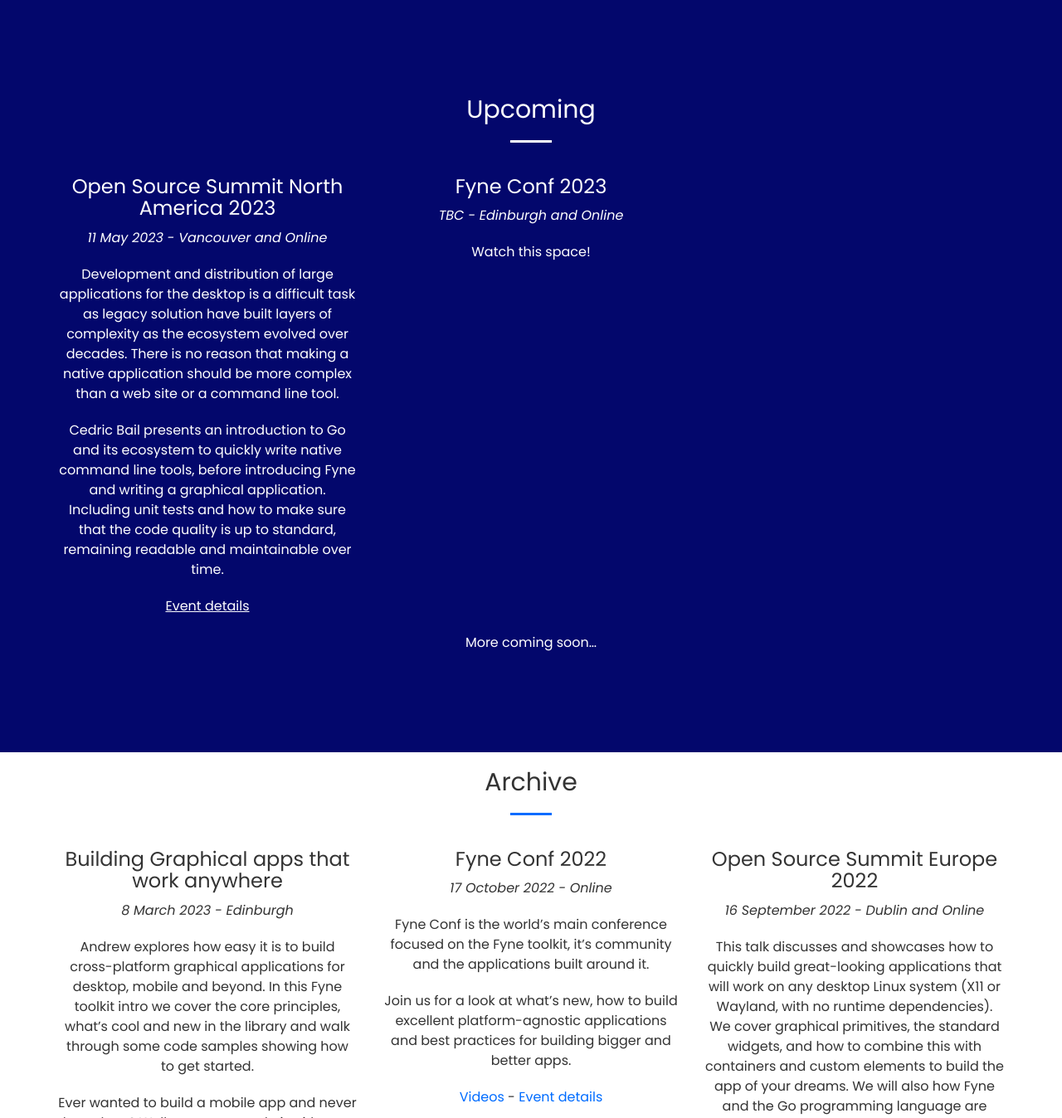
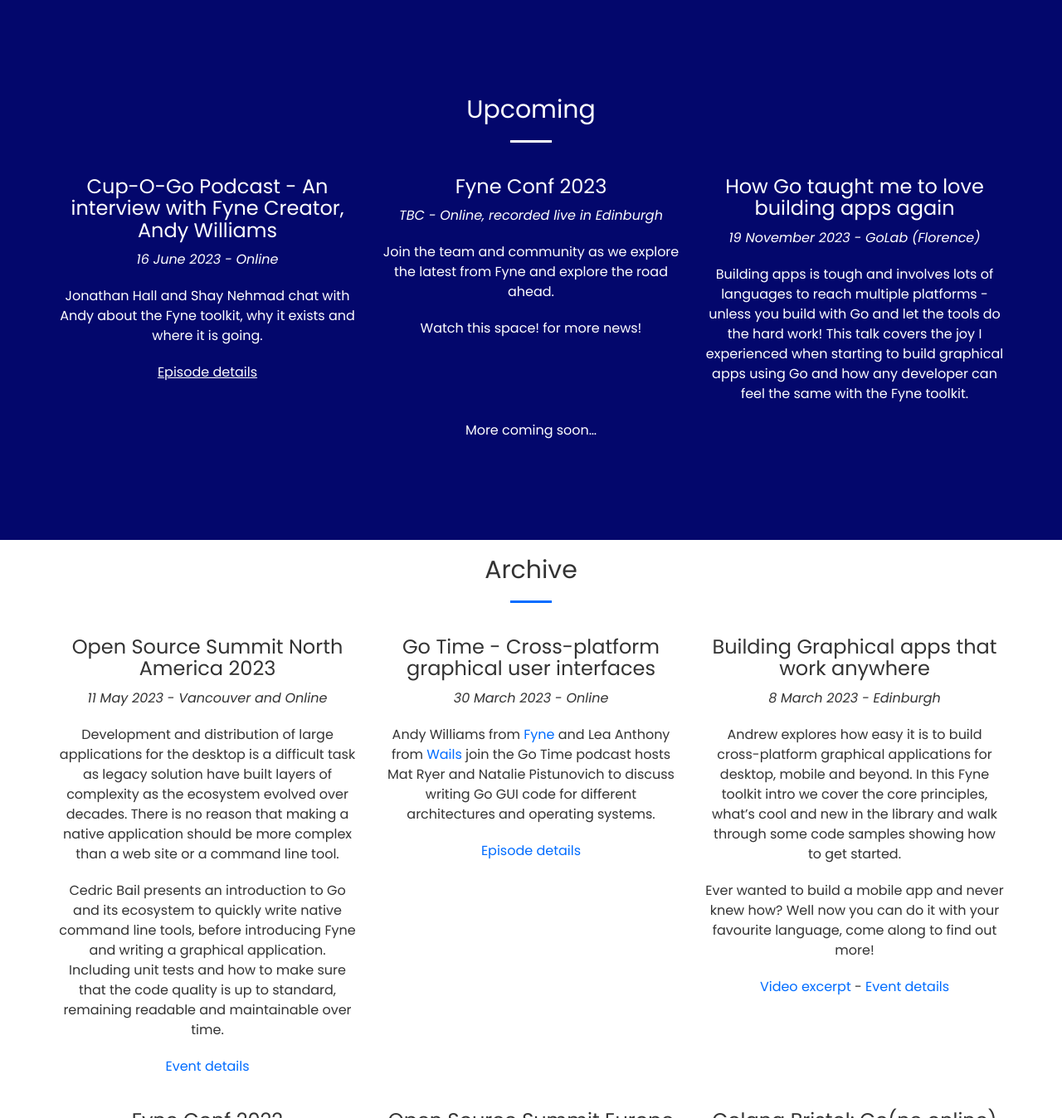
Before and after one commit to fyne-io/fyne-io.github.io, a Jekyll site: the page built from events/index.md, in a window 1280 px wide and 1400 px high, scrolled down 288 px, cut to the strip 52-1400 px from the top of the window. Shown: the whole strip at 83% size. Built offline with Jekyll 4.4.1, drawn with Linux system fonts in a browser that asks for light colours.

Commit message:
Updated for more new events

```diff
--- a/events/index.md
+++ b/events/index.md
@@ -23,26 +23,36 @@
 <div class="container">
 <div class="row">
 
+
 <div class="col-lg-4 text-center" markdown="1">
-### Open Source Summit North America 2023
+### Cup-O-Go Podcast - An interview with Fyne Creator, Andy Williams
 
-*11 May 2023 - Vancouver and Online*
+*16 June 2023 - Online*
 
-Development and distribution of large applications for the desktop is a difficult task as legacy solution have built layers of complexity as the ecosystem evolved over decades. There is no reason that making a native application should be more complex than a web site or a command line tool.
+Jonathan Hall and Shay Nehmad chat with Andy about the Fyne toolkit, why it exists and where it is going.
 
-Cedric Bail presents an introduction to Go and its ecosystem to quickly write native command line tools, before introducing Fyne and writing a graphical application. Including unit tests and how to make sure that the code quality is up to standard, remaining readable and maintainable over time.
-
-[Event details](https://ossna2023.sched.com/event/1LdyZ)
+[Episode details](https://cupogo.dev/episodes)
 </div>
 
 <div class="col-lg-4 text-center" markdown="1">
 ### Fyne Conf 2023
 
-*TBC - Edinburgh and Online*
+*TBC - Online, recorded live in Edinburgh*
 
-Watch this space!
+Join the team and community as we explore the latest from Fyne and explore the road ahead.
+
+Watch this space! for more news!
 </div>
 
+
+<div class="col-lg-4 text-center" markdown="1">
+### How Go taught me to love building apps again
+
+*19 November 2023 - GoLab (Florence)*
+
+Building apps is tough and involves lots of languages to reach multiple platforms - unless you build with Go and let the tools do the hard work! This talk covers the joy I experienced when starting to build graphical apps using Go and how any developer can feel the same with the Fyne toolkit.
+
+</div>
 
 </div>
 </div>
@@ -78,6 +88,29 @@
 <div class="container">
 <div class="row">
 
+
+<div class="col-lg-4 text-center" markdown="1">
+### Open Source Summit North America 2023
+
+*11 May 2023 - Vancouver and Online*
+
+Development and distribution of large applications for the desktop is a difficult task as legacy solution have built layers of complexity as the ecosystem evolved over decades. There is no reason that making a native application should be more complex than a web site or a command line tool.
+
+Cedric Bail presents an introduction to Go and its ecosystem to quickly write native command line tools, before introducing Fyne and writing a graphical application. Including unit tests and how to make sure that the code quality is up to standard, remaining readable and maintainable over time.
+
+[Event details](https://ossna2023.sched.com/event/1LdyZ)
+</div>
+
+<div class="col-lg-4 text-center" markdown="1">
+### Go Time - Cross-platform graphical user interfaces
+
+*30 March 2023 - Online*
+
+Andy Williams from [Fyne](https://fyne.io) and Lea Anthony from [Wails](https://wails.io) join the Go Time podcast hosts Mat Ryer and Natalie Pistunovich to discuss writing Go GUI code for different architectures and operating systems.
+
+[Episode details](https://changelog.com/gotime/271)
+</div>
+
 <div class="col-lg-4 text-center" markdown="1">
 ### Building Graphical apps that work anywhere
 
@@ -90,6 +123,12 @@
 
 [Video excerpt](https://youtu.be/7HCDtv2ub8Q) - [Event details](https://www.meetup.com/edinburgh-golang-meetup/events/291468268/)
 </div>
+
+</div>
+</div>
+
+<div class="container">
+<div class="row">
 
 <div class="col-lg-4 text-center" markdown="1">
 ### Fyne Conf 2022
@@ -113,12 +152,6 @@
 [Event details](https://osseu2022.sched.com/event/df4af1544d01a3d0cdc56aa688267898)
 </div>
 
-</div>
-</div>
-
-<div class="container">
-<div class="row">
-
 <div class="col-lg-4 text-center" markdown="1">
 ### Golang Bristol: Go(ne online)
 
@@ -133,6 +166,11 @@
 [Slides](https://github.com/nickjwhite/fynetalk-golangbristol2022) - [Event details](meetup.com/golang-bristol/events/286771024/)
 </div>
 
+</div>
+</div>
+
+<div class="container">
+<div class="row">
 
 <div class="col-lg-4 text-center" markdown="1">
 ### Norrköping Software Development
@@ -160,12 +198,6 @@
 [Video](https://www.youtube.com/watch?v=VESXrgCW50g) - [Event details](https://www.gowestconf.com/)
 </div>
 
-</div>
-</div>
-
-<div class="container">
-<div class="row">
-
 <div class="col-lg-4 text-center" markdown="1">
 ### ScotSoft 2021
 
@@ -178,6 +210,12 @@
 
 [Video](https://www.youtube.com/watch?v=PM5eoUbAX74) - [Event details](https://scotsoft.scot)
 </div>
+
+</div>
+</div>
+
+<div class="container">
+<div class="row">
 
 <div class="col-lg-4 text-center" markdown="1">
 ### Fyne Conf 2021
@@ -205,12 +243,6 @@
 [Event details](https://www.meetup.com/Golang-London/events/277980998/)
 </div>
 
-</div>
-</div>
-
-<div class="container">
-<div class="row">
-
 <div class="col-lg-4 text-center" markdown="1">
 ### FOSDEM 2021
 
@@ -223,6 +255,12 @@
 [Video](https://youtu.be/u59FDlJ-Ss0) -
 [Event details](https://fosdem.org/2021/schedule/event/goguifyne/)
 </div>
+
+</div>
+</div>
+
+<div class="container">
+<div class="row">
 
 <div class="col-lg-4 text-center" markdown="1">
 ### Fyne Conf 2020
@@ -257,12 +295,6 @@
 [Event details](https://gophercon.com.au/#speakers)
 </div>
 
-</div>
-</div>
-
-<div class="container">
-<div class="row">
-
 <div class="col-lg-4 text-center" markdown="1">
 ### Fyne Conf 2019
 
@@ -273,6 +305,12 @@
 [Videos](https://www.youtube.com/watch?v=DmafJ1sQB_s&list=PLjpijTpXl1_ooanNa26bfNyWAjRPevh3V) -
 [Event details](https://conf.fyne.io/archive/2019)
 </div>
+
+</div>
+</div>
+
+<div class="container">
+<div class="row">
 
 <div class="col-lg-4 text-center" markdown="1">
 ### A Fyne User Interface
@@ -295,12 +333,6 @@
 [Event details](https://golab.io/agenda/session/158941)
 </div>
 
-</div>
-</div>
-
-<div class="container">
-<div class="row">
-
 <div class="col-lg-4 text-center" markdown="1">
 ### A Fyne Update
 
@@ -310,6 +342,12 @@
 
 [Event details](https://www.meetup.com/Edinburgh-Golang-meetup/events/263200722/)
 </div>
+
+</div>
+</div>
+
+<div class="container">
+<div class="row">
 
 <div class="col-lg-4 text-center" markdown="1">
 ### Introducing Fyne
@@ -321,5 +359,11 @@
 [Event details](https://www.meetup.com/Edinburgh-Golang-meetup/events/252225515/)
 </div>
 
+<div class="col-lg-4 text-center" markdown="1">
+</div>
+
+<div class="col-lg-4 text-center" markdown="1">
+</div>
+
 </div>
 </div>
```
